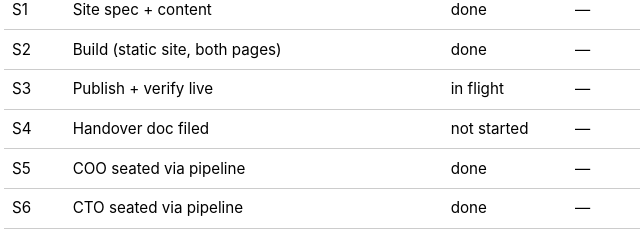
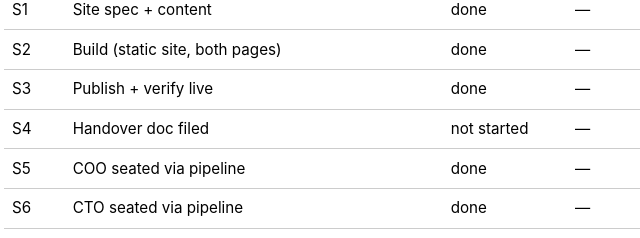
Before and after one commit to agency-bliss/web-home, a plain HTML site: page status.html in a window 1280 px wide. Shown: the part 374-612 px from the top of the page, 300-940 px from the left. Drawn offline with Linux system fonts and the light colour scheme.

Commit message:
Update status.html

```diff
--- a/status.html
+++ b/status.html
@@ -42,7 +42,7 @@
   <tbody>
     <tr><td>S1</td><td>Site spec + content</td><td>done</td><td>—</td></tr>
     <tr><td>S2</td><td>Build (static site, both pages)</td><td>done</td><td>—</td></tr>
-    <tr><td>S3</td><td>Publish + verify live</td><td>in flight</td><td>—</td></tr>
+    <tr><td>S3</td><td>Publish + verify live</td><td>done</td><td>—</td></tr>
     <tr><td>S4</td><td>Handover doc filed</td><td>not started</td><td>—</td></tr>
     <tr><td>S5</td><td>COO seated via pipeline</td><td>done</td><td>—</td></tr>
     <tr><td>S6</td><td>CTO seated via pipeline</td><td>done</td><td>—</td></tr>
```
